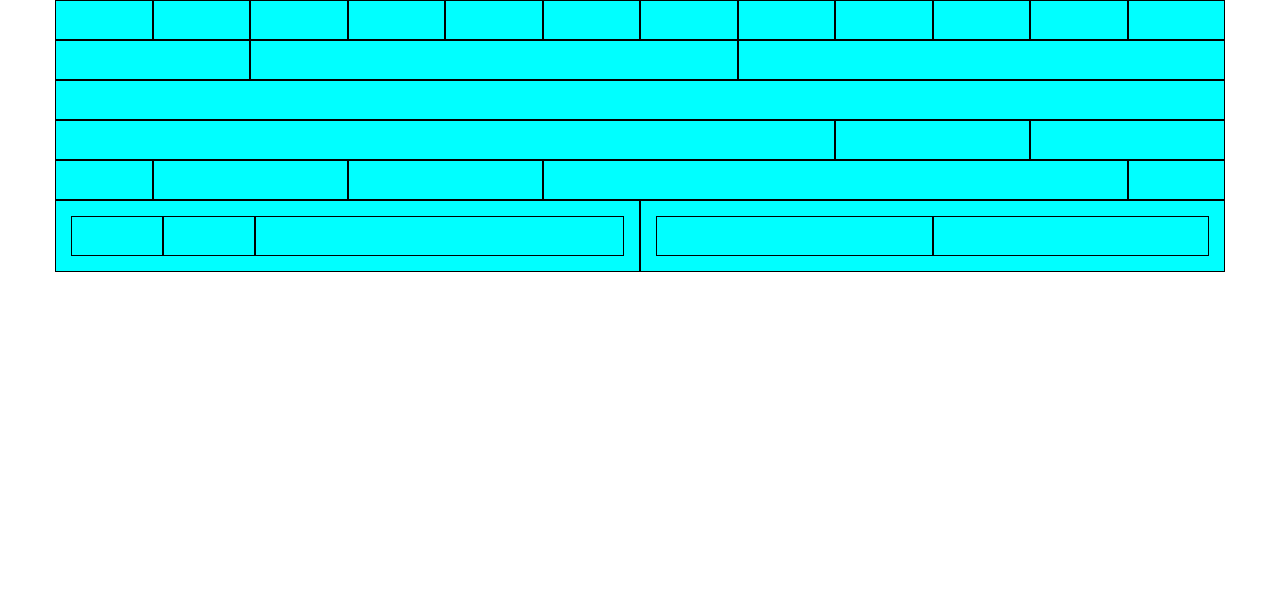
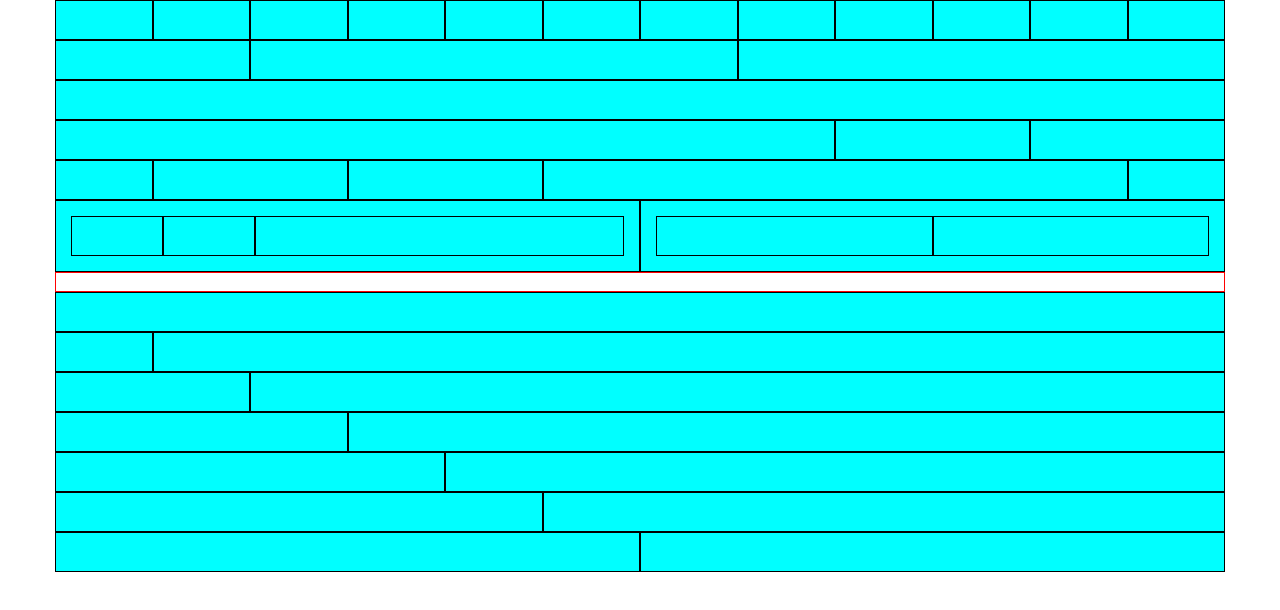
Before and after one commit to Vincedinardo21/html-css-12bool, a plain HTML site: page index.html in a window 1280 px wide. Drawn offline with Linux system fonts and the light colour scheme.

Commit message:
Fine blocco 2

```diff
--- a/css/style.css
+++ b/css/style.css
@@ -7,3 +7,9 @@
 .interno{
     padding: 15px;
 }
+
+.space {
+    /* debug */
+    border: 1px solid red;
+    height: 20px;
+}
--- a/index.html
+++ b/index.html
@@ -74,6 +74,50 @@
         </div>
         <!-- FINE BLOCCO 1 -->
 
+        <div class="space"></div>
+
+        <!-- BLOCCO 2 -->
+        <!-- Riga 1 -->
+        <div class="row">
+            <div class="col-12"></div>
+        </div>
+
+        <!-- Riga 2 -->
+        <div class="row">
+            <div class="col-1"></div>
+            <div class="col-11"></div>
+        </div>
+
+        <!-- Riga 3 -->
+        <div class="row">
+            <div class="col-2"></div>
+            <div class="col-10"></div>
+        </div>
+
+        <!-- Riga 4 -->
+        <div class="row">
+            <div class="col-3"></div>
+            <div class="col-9"></div>
+        </div>
+
+        <!-- Riga 5 -->
+        <div class="row">
+            <div class="col-4"></div>
+            <div class="col-8"></div>
+        </div>
+
+        <!-- Riga 6 -->
+        <div class="row">
+            <div class="col-5"></div>
+            <div class="col-7"></div>
+        </div>
+
+        <!-- Riga 7 -->
+        <div class="row">
+            <div class="col-6"></div>
+            <div class="col-6"></div>
+        </div>
+        <!-- FINE BLOCCO 2 -->
     </div>
 </body>
 </html>
```
